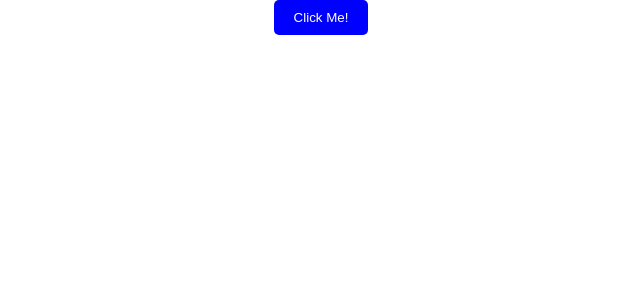
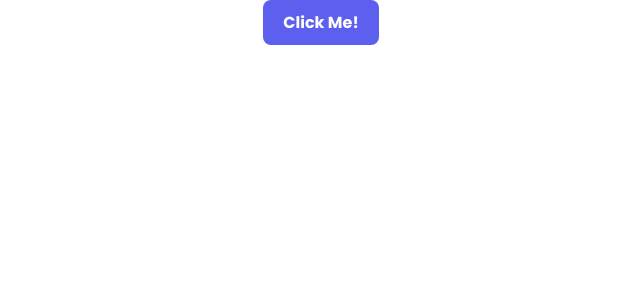
Before and after one commit to dev-yusupov/dashboard-app, a React (Create React App) app in the folder app/: page / in a window 1280 px wide. Shown: the top 300 px of the page, without its empty margins (319-959 px from the left). Built offline with nearby package versions, Linux system fonts and the light colour scheme.

Commit message:
button component completed

```diff
--- a/app/public/index.html
+++ b/app/public/index.html
@@ -5,6 +5,11 @@
     <link rel="icon" href="%PUBLIC_URL%/favicon.ico" />
     <meta name="viewport" content="width=device-width, initial-scale=1" />
     <meta name="theme-color" content="#000000" />
+
+    <link rel="preconnect" href="https://fonts.googleapis.com">
+<link rel="preconnect" href="https://fonts.gstatic.com" crossorigin>
+<link href="https://fonts.googleapis.com/css2?family=Poppins:ital,wght@0,100;0,200;0,300;0,400;0,500;0,600;0,700;0,800;0,900;1,100;1,200;1,300;1,400;1,500;1,600;1,700;1,800;1,900&display=swap" rel="stylesheet">
+
     <meta
       name="description"
       content="Web site created using create-react-app"
--- a/app/src/App.tsx
+++ b/app/src/App.tsx
@@ -4,7 +4,7 @@ import './App.css';
 function App() {
   return (
     <div className="App">
-      <Button label="Click Me!" onClick={() => console.log("Hello, World!")} />
+      <Button label="Click Me!" onClick={() => console.log("Hello, World!")} variant="primary" />
     </div>
   );
 }
--- /dev/null
+++ b/app/src/components/Button/Button.css
@@ -0,0 +1,53 @@
+/* Base styles for all buttons */
+.button {
+    padding: 10px 20px;
+    cursor: pointer;
+    font-family: "Poppins", sans-serif;
+    font-style: normal;
+    font-weight: 700;
+    font-size: 16px;
+    outline: none;
+    border: none;
+    border-radius: 8px;
+    transition: background-color 0.2s ease-in-out, color 0.2s ease-in-out;
+}
+
+/* Focus style for buttons */
+.button:focus {
+    box-shadow: 0 0 0 2px #5D5FEF; /* Adjust color as needed */
+}
+
+/* Hover style for buttons */
+.button:hover {
+    background-color: #6666FF; /* Adjust color as needed */
+}
+
+/* Active state style for buttons */
+.button:active {
+    transform: translateY(2px);
+}
+
+/* Primary button style */
+.primary-button {
+    background-color: #5D5FEF;
+    color: #fff;
+}
+
+/* Secondary button style */
+.secondary-button {
+    background-color: transparent;
+    color: #0F3659;
+    border: 2px solid #C3D3E2;
+}
+
+/* White button style */
+.white-button {
+    background-color: #fff;
+    color: #5D5FEF;
+}
+
+  /* Disabled button style */
+.button:disabled {
+    opacity: 0.5;
+    cursor: not-allowed;
+}
--- a/app/src/components/Button/Button.module.css
+++ /dev/null
@@ -1,8 +0,0 @@
-.button {
-    background-color: blue;
-    color: white;
-    padding: 10px 20px;
-    border-radius: 5px;
-    border: none;
-    cursor: pointer;
-}
--- a/app/src/components/Button/Button.tsx
+++ b/app/src/components/Button/Button.tsx
@@ -1,13 +1,43 @@
-import React from "react";
-import styles from "./Button.module.css";
+import React from 'react';
+import PropTypes from 'prop-types';
 
+import './Button.css';
+
+/**
+ * Button component with various styles and behaviors.
+ *
+ * @param {string} label - The text to display on the button.
+ * @param {"primary" | "secondary" | "white"} variant - The button variant style.
+ * @param {() => void} onClick - The function to call when the button is clicked.
+ * @param {boolean} disabled - Whether the button is disabled.
+ */
 interface ButtonProps {
-    onClick: () => void;
-    label: string;
+  label: string;
+  variant?: 'primary' | 'secondary' | 'white';
+  onClick?: () => void;
+  disabled?: boolean;
 }
 
-const Button: React.FC<ButtonProps> = ({ onClick, label }) => (
-    <button onClick={onClick} className={styles.button}>{label}</button>
+const Button: React.FC<ButtonProps> = ({ label, variant = 'primary', onClick, disabled }) => (
+  <button
+    type="button"
+    onClick={onClick}
+    disabled={disabled}
+    className={`button ${variant}-button`}
+    aria-label={label}
+  >
+    {label}
+  </button>
 );
 
+/**
+ * Prop types for the Button component.
+ */
+Button.propTypes = {
+  label: PropTypes.string.isRequired,
+  variant: PropTypes.oneOf(['primary', 'secondary', 'white']),
+  onClick: PropTypes.func,
+  disabled: PropTypes.bool,
+};
+
 export default Button;
```
Also changed, not shown: 1 other file (tests, documents, lock files or other folders).
